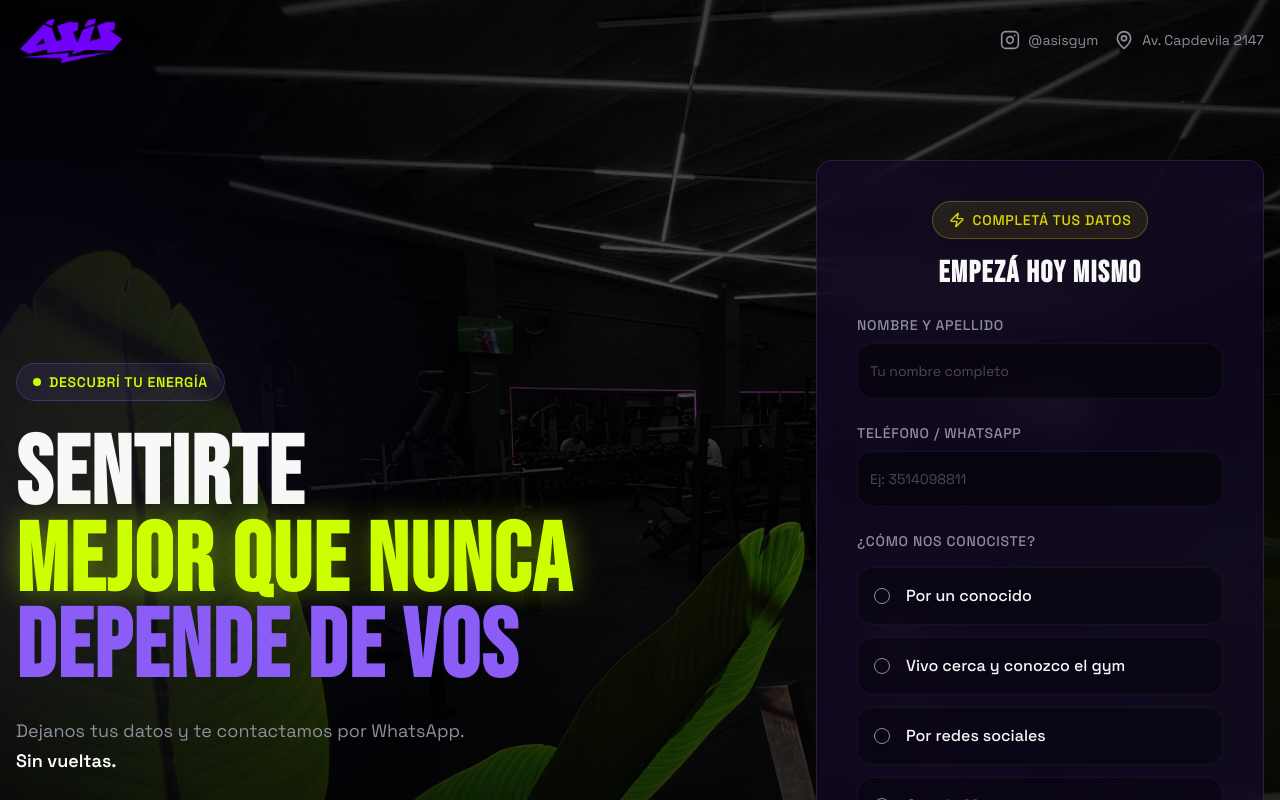
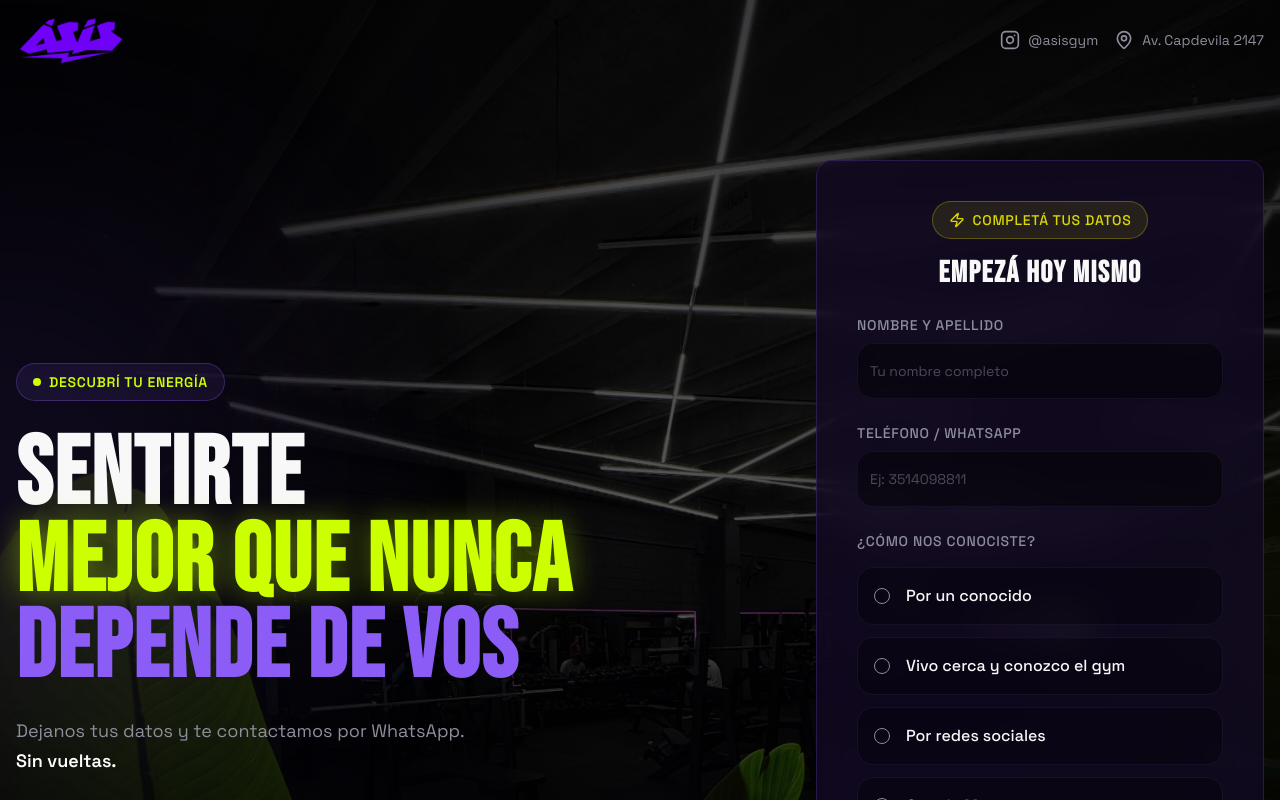
Before and after one commit to gfccorrea1-bit/asis-gym, a Next.js app: page / in a window 1280 px wide. Shown: the top 800 px of the page. Built offline with nearby package versions, Linux system fonts and the light colour scheme.

Commit message:
cambioss22

```diff
--- a/app/page.tsx
+++ b/app/page.tsx
@@ -51,7 +51,7 @@ export default function HomePage() {
         <div className="absolute inset-0 z-0">
           <img src="/images/hero-bg.jpg" alt="ÁSIS Gym"
             className="absolute inset-0 w-full h-full object-cover opacity-60"
-            style={{ objectPosition: "center 70%" }} />
+            style={{ objectPosition: "center 30%" }} />
           <div className="absolute inset-0 bg-gradient-to-b from-background/60 via-background/40 to-background" />
           <div className="absolute inset-0 bg-gradient-to-r from-background/80 via-transparent to-background/40" />
         </div>
```
